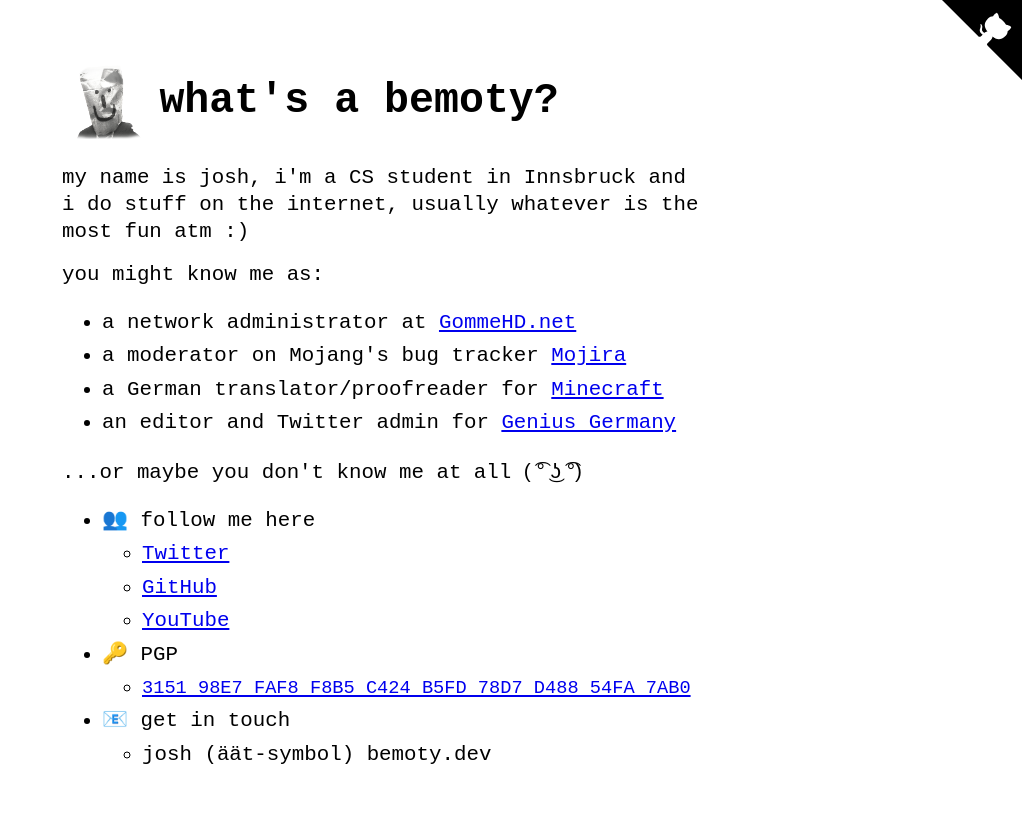
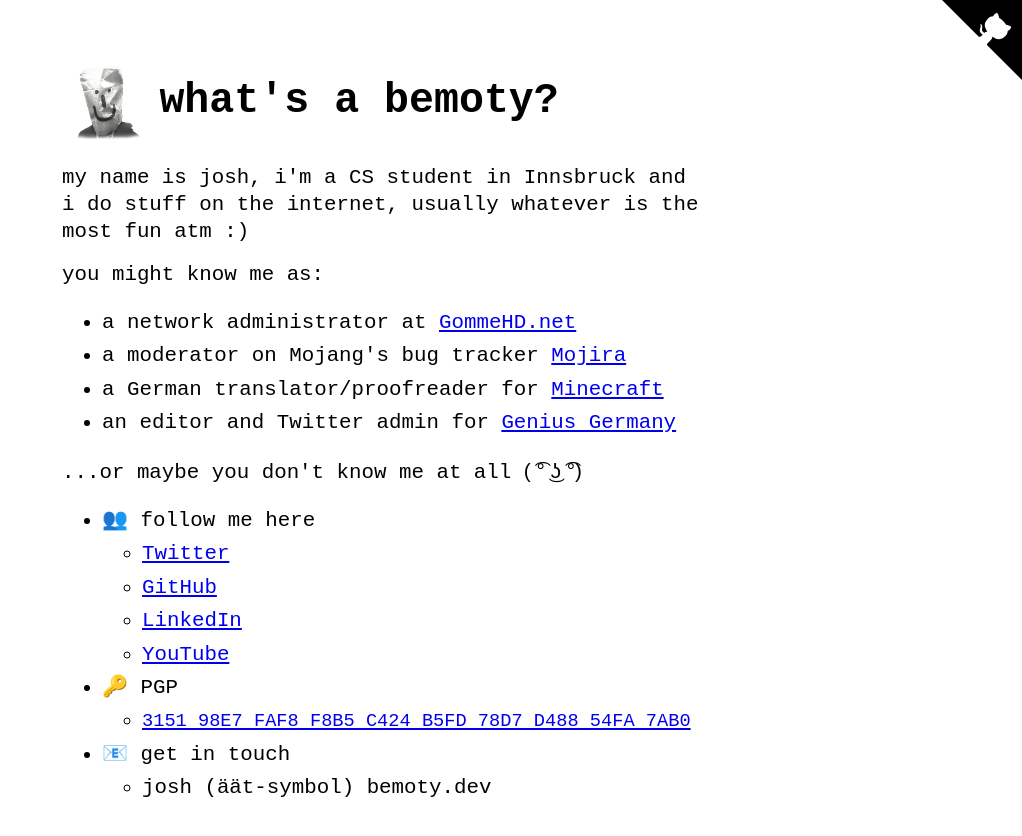
Before and after one commit to bemoty/bemoty.dev, a Jekyll site: the page built from index.md, in a window 1280 px wide. Shown: the top 836 px of the page, without its empty margins (258-1280 px from the left). Built offline with Jekyll 4.4.1, drawn with Linux system fonts in a browser that asks for light colours.

Commit message:
feat: added linkedin

```diff
--- a/_data/menu.yml
+++ b/_data/menu.yml
@@ -8,6 +8,8 @@
         url: https://twitter.com/bemoty
       - title: GitHub
         url: https://github.com/bemoty
+      - title: LinkedIn
+        url: https://www.linkedin.com/in/joshua-winkler/
       - title: YouTube
         url: https://youtube.com/bemoty
 
```
